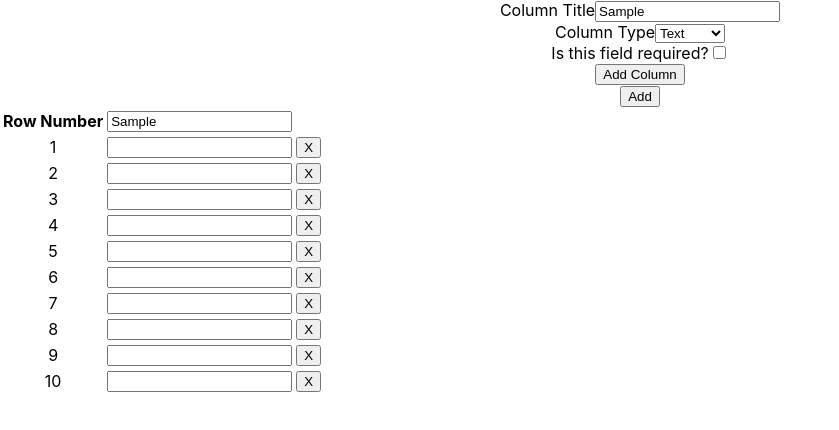
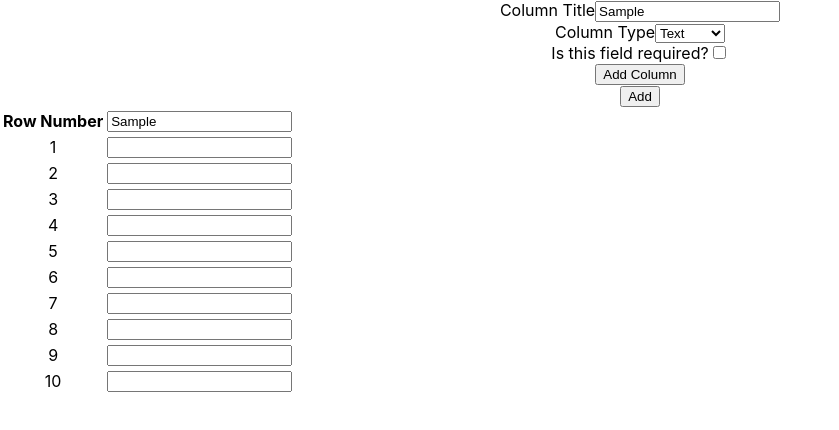
Before and after one commit to cvesh/dynamic-spreadsheet, a React (Create React App) app: page / in a window 1280 px wide. Both pictures are taken after typing "Sample" into the empty fields and a click on the input "Add Column". Shown: the top 430 px of the page, without its empty margins (0-839 px from the left). Built offline with nearby package versions, Linux system fonts and the light colour scheme.

Commit message:
remove delete button

```diff
--- a/src/App.js
+++ b/src/App.js
@@ -1,26 +1,10 @@
 import React from 'react';
 import './App.css';
-import ColumnForm from 'Components/Form/ColumnForm';
 import Spreadsheet from 'Components/Spreadsheet';
-import * as localStore from 'Components/Generics/Localstore';
 class App extends React.Component {
-  state = {
-    columnData: null
-  }
-
-  componentDidMount() {
-    console.log(this.state.columnData)
-    let columnData = localStore.getData('columnData');
-    if(columnData)
-      this.setState({columnData: columnData});
-  }
-
   render() {
     return (
       <div className="App">
-        {/* {
-          this.state.columnData ? <Spreadsheet /> : <ColumnForm />
-        } */}
         <Spreadsheet />
       </div>
     );
--- a/src/Components/Form/ColumnForm.js
+++ b/src/Components/Form/ColumnForm.js
@@ -41,15 +41,11 @@ class ColumnForm extends React.Component {
     this.setState({ id: newColumnData.id })
     columnData.push(newColumnData);
     localStore.setData('columnData', columnData);
-    console.log(columnData)
     appendColumnData(newColumnData.columnTitle);
   }
 
-
-
   render() {
     let { id } = this.state;
-    console.log(this.props)
     return (
       <div className=''>
         <form onSubmit={e => this.handleColumnSubmit(e, id)}>
--- a/src/Components/Spreadsheet/SpreadsheetTable.js
+++ b/src/Components/Spreadsheet/SpreadsheetTable.js
@@ -2,7 +2,7 @@ import React from 'react';
 import TableRow from 'Components/Spreadsheet/TableRow';
 class SpreadsheetTable extends React.Component {
   render() {
-    const { tableUpdate, columnUpdate, rowAdd, rowDel, filterText, tableData, columnData } = this.props;
+    const { tableUpdate, columnUpdate, rowAdd, filterText, tableData, columnData } = this.props;
     var rowData = tableData.map(function(rowData) {
       // if (rowData.name.indexOf(filterText) === -1) {
       //   return false;
@@ -12,7 +12,6 @@ class SpreadsheetTable extends React.Component {
           tableUpdate={tableUpdate}
           columnData={columnData}
           rowData={rowData}
-          onDelEvent={e => rowDel(e)}
           key={rowData.id}/>)
     });
     return (
--- a/src/Components/Spreadsheet/TableRow.js
+++ b/src/Components/Spreadsheet/TableRow.js
@@ -23,13 +23,6 @@ class TableRow extends React.Component {
               id: rowData.id
             }} />
           )}
-        <td className="del-cell">
-          <input
-            type="button"
-            onClick={e => this.onDelEvent(rowData)}
-            value="X"
-            className="del-btn" />
-        </td>
       </tr>
     );
   }
--- a/src/Components/Spreadsheet/index.js
+++ b/src/Components/Spreadsheet/index.js
@@ -26,12 +26,6 @@ class Table extends React.Component {
 
   handleUserInput  = filterText => {
     this.setState({filterText: filterText});
-  };
-
-  handleRowDel = rowData => {
-    let index = this.state.tableData.indexOf(rowData);
-    this.state.tableData.splice(index, 1);
-    this.setState(this.state.tableData);
   };
 
   handleAddEvent = () => {
@@ -80,11 +74,8 @@ class Table extends React.Component {
     };
     let newColumnData = columnData.slice().map(function(rowData) {
       for (let key in rowData) {
-        console.log(item.name)
-        if (key === item.name && rowData.id === item.id) {
-          console.log('test');
+        if (key === item.name && rowData.id === item.id)
           rowData[key] = item.value;
-        }
       }
       return rowData;
     });
@@ -124,7 +115,6 @@ class Table extends React.Component {
           columnUpdate={this.handleColumnUpdate}
           tableUpdate={e => this.handleTableUpdate(e)}
           rowAdd={e => this.handleAddEvent(e)}
-          rowDel={e =>this.handleRowDel(e)}
           tableData={tableData}
           columnData={columnData}
           filterText={filterText} />
```
